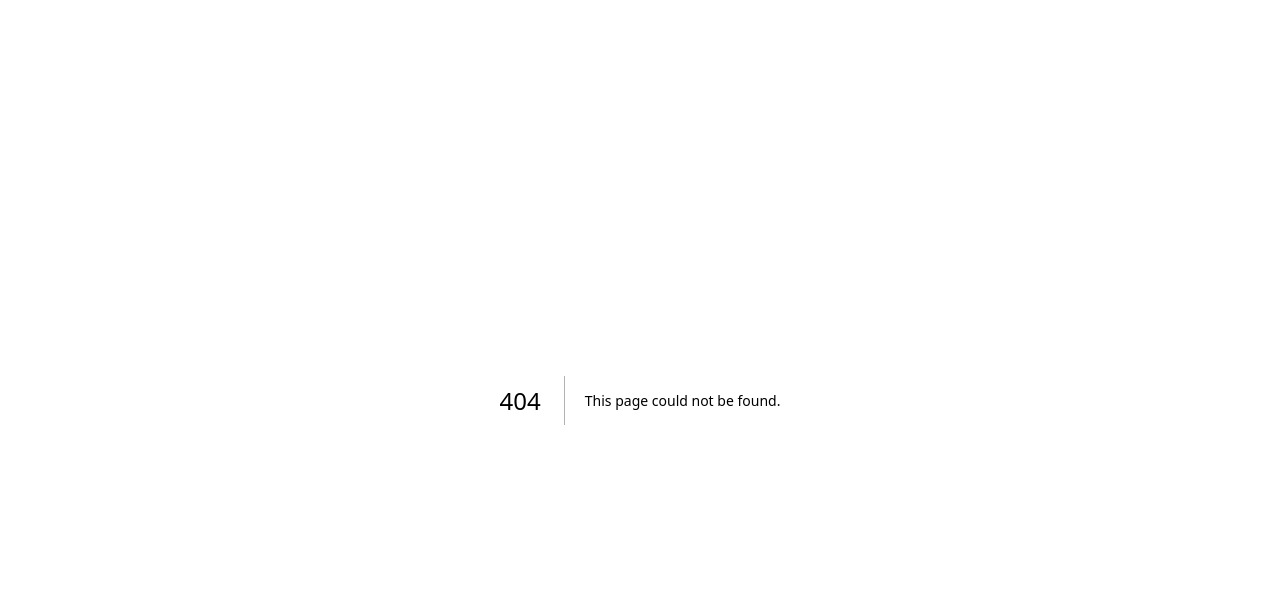
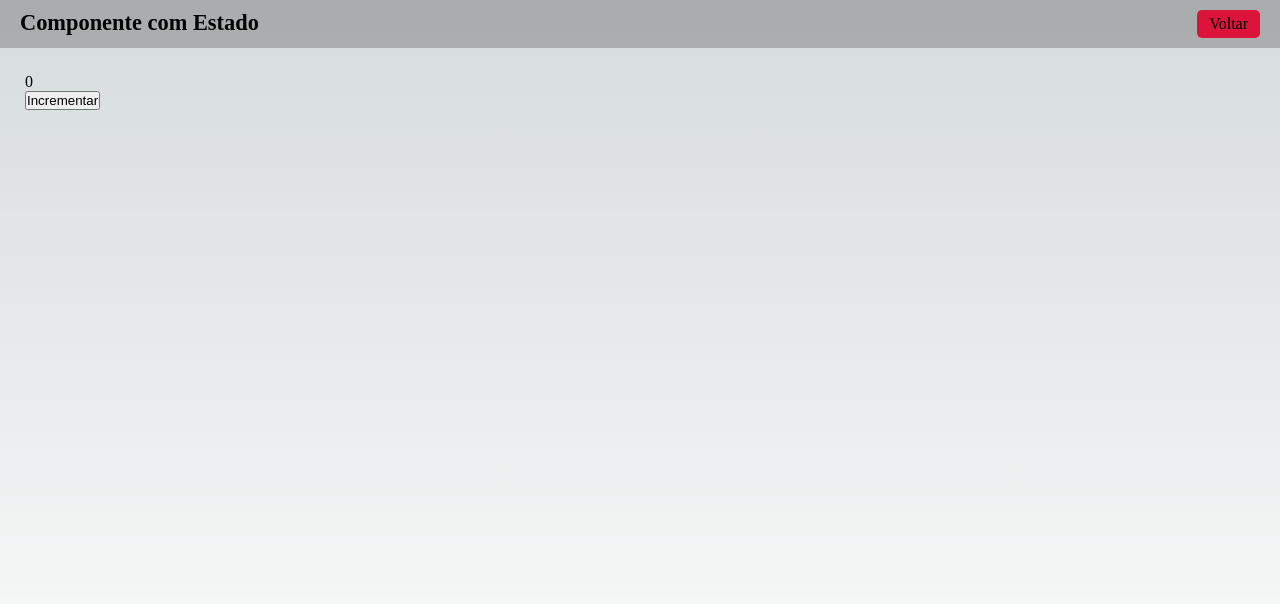
Before and after one commit to manoelmachado/react-redux, a Next.js app in the folder aulao-nextjs/fundamentos/: page /estado in a window 1280 px wide. Before the commit this address had no page. Shown: the top 604 px of the page. Built offline with nearby package versions, Linux system fonts and the light colour scheme.

Commit message:
relembrando o caso de useState()

```diff
--- /dev/null
+++ b/aulao-nextjs/fundamentos/src/pages/estado.jsx
@@ -0,0 +1,17 @@
+import { useState } from "react";
+import Layout from "../components/Layout";
+
+export default function Estado() {
+  const [numero, setNumero] = useState(0);
+
+  function incrementar() {
+    setNumero(numero + 1);
+  }
+
+  return (
+    <Layout titulo="Componente com Estado">
+      <div>{numero}</div>
+      <button onClick={incrementar}>Incrementar</button>
+    </Layout>
+  );
+}
```
Also changed, not shown: aulao-nextjs/fundamentos/src/pages/index.tsx (+5 -3 lines).
